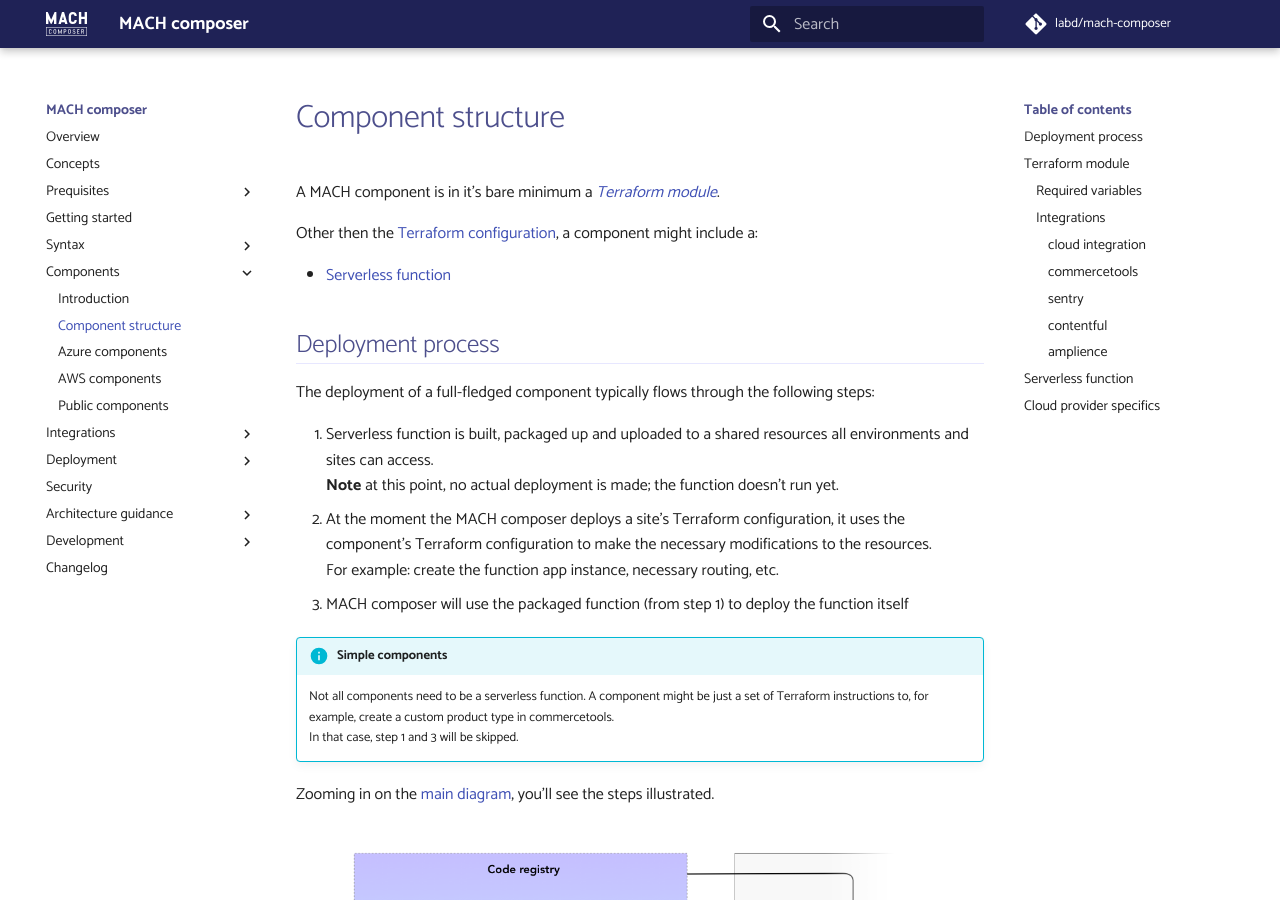
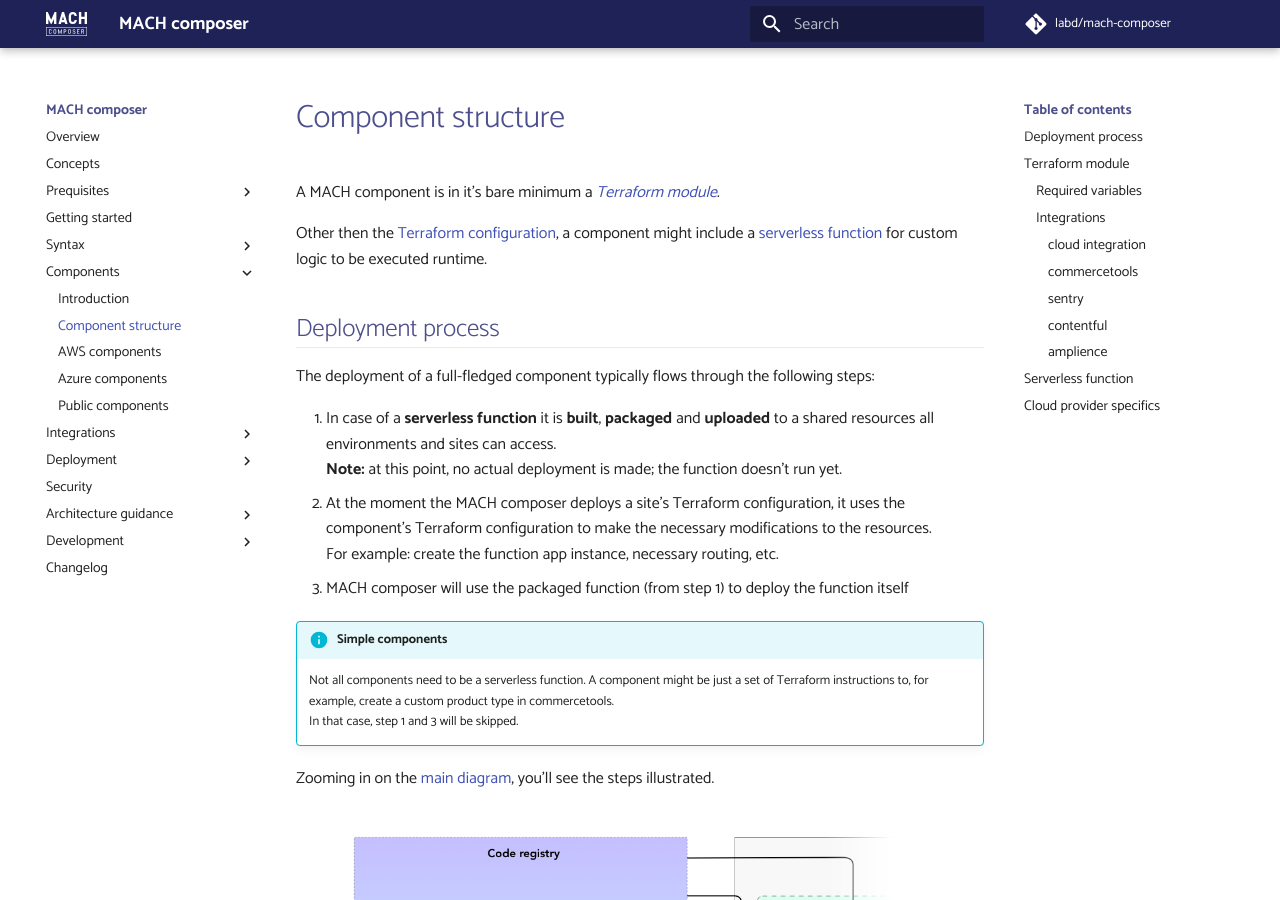
Before and after one commit to mach-composer/mach-composer-cli, an MkDocs documentation site: the page built from docs/src/components/structure.md, in a window 1280 px wide and 900 px high. Built offline with MkDocs 1.6.1 and Material for MkDocs 9.7.7, drawn with Linux system fonts in a browser that asks for light colours; a script that is not in the unit is left out; comment, search, counter and statistics services are not loaded.

Commit message:
Minor docs tweaks

```diff
--- a/docs/mkdocs.yml
+++ b/docs/mkdocs.yml
@@ -29,8 +29,8 @@
 - Components:
   - Introduction: components/index.md
   - components/structure.md
+  - components/aws.md
   - components/azure.md
-  - components/aws.md
   - components/public.md
 - Integrations:
   - integrations/commercetools.md
--- a/docs/src/components/structure.md
+++ b/docs/src/components/structure.md
@@ -2,16 +2,14 @@
 
 A MACH component is in it's bare minimum a [*Terraform module*](https://www.terraform.io/docs/configuration/modules.html).
 
-Other then the [Terraform configuration](#terraform-component), a component might include a:
-
-- [Serverless function](#serverless-function)
+Other then the [Terraform configuration](#terraform-component), a component might include a [serverless function](#serverless-function) for custom logic to be executed runtime.
 
 ## Deployment process
 
 The deployment of a full-fledged component typically flows through the following steps:
 
-1. Serverless function is built, packaged up and uploaded to a shared resources all environments and sites can access.<br>
-   **Note** at this point, no actual deployment is made; the function doesn't run yet.
+1. In case of a **serverless function** it is **built**, **packaged** and **uploaded** to a shared resources all environments and sites can access.<br>
+   **Note:** at this point, no actual deployment is made; the function doesn't run yet.
 2. At the moment the MACH composer deploys a site's Terraform configuration, it uses the component's Terraform configuration to make the necessary modifications to the resources.<br>
    For example: create the function app instance, necessary routing, etc.
 3. MACH composer will use the packaged function (from step 1) to deploy the function itself
```
Also changed, not shown: docs/src/gettingstarted.md (+2 -2 lines), docs/src/guidance/index.md (+1 -1 lines).
